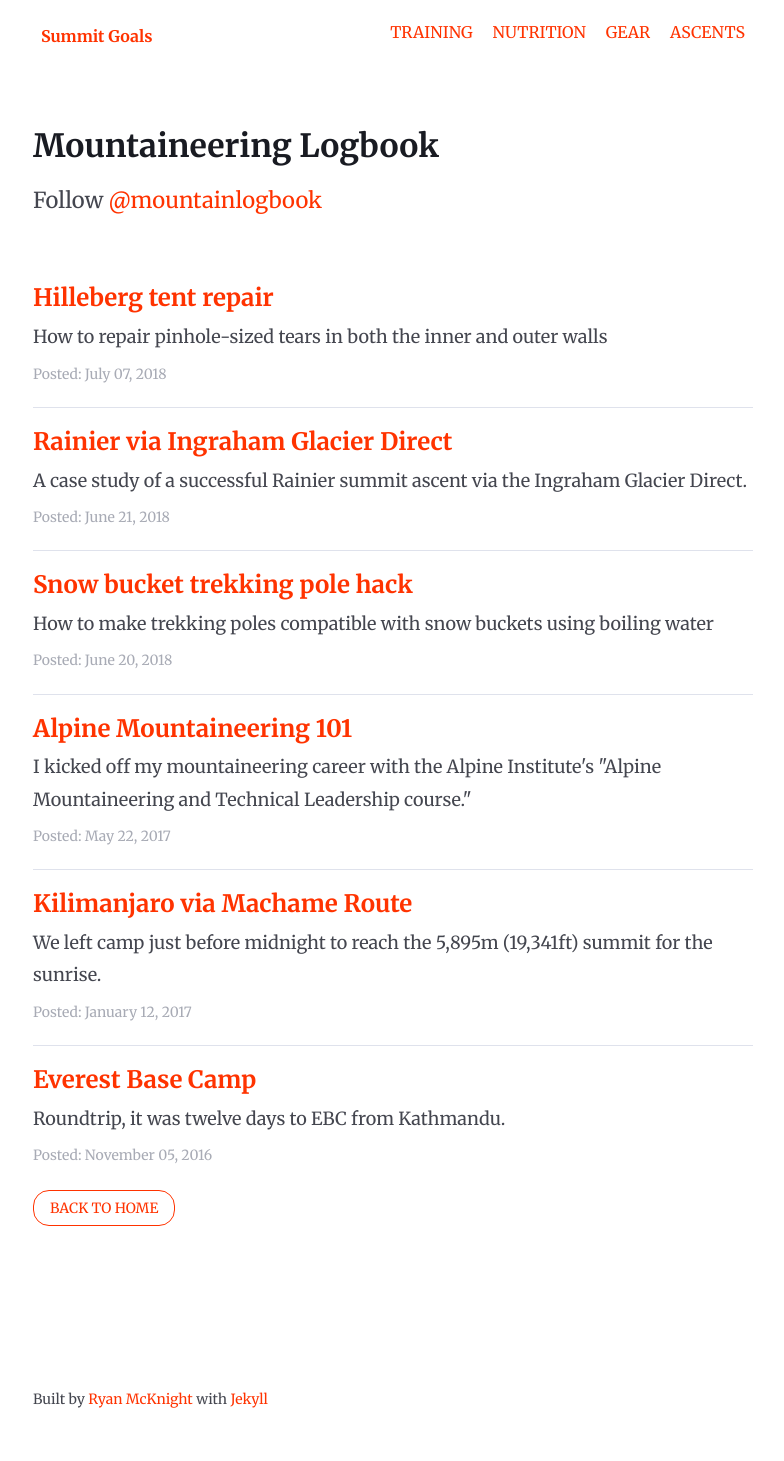
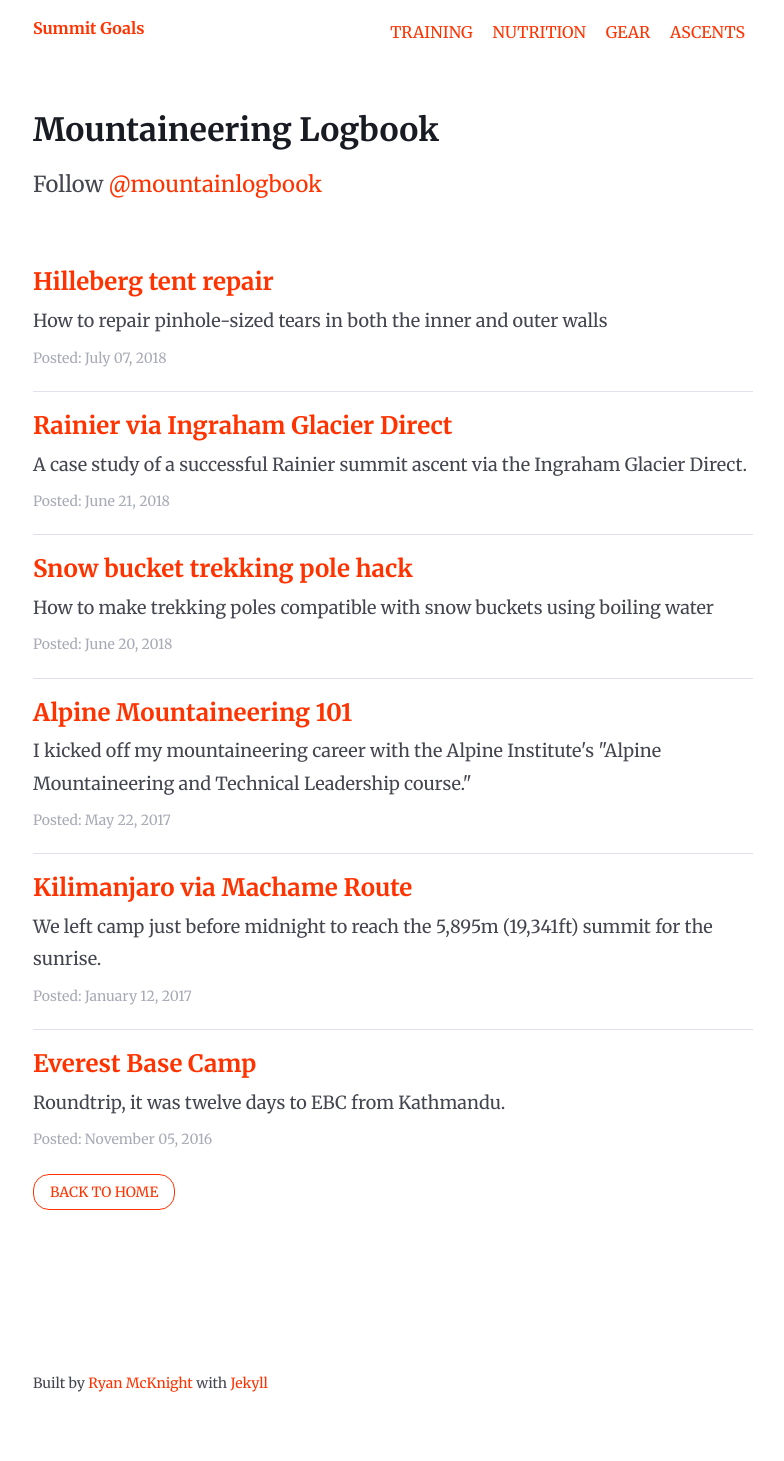
Before and after one commit to mcknightlabs/summitgoals, a Jekyll site: the page built from index.html, in a window 1280 px wide. Shown: the whole page, without its empty margins (247-1031 px from the left). Built offline with Jekyll 4.4.1, drawn with Linux system fonts in a browser that asks for light colours.

Commit message:
updates styling

```diff
--- a/scss/_nav.scss
+++ b/scss/_nav.scss
@@ -60,7 +60,6 @@ header {
 	font-weight: 600;
 	font-family: 'Merriweather', Georgia, serif;
 	line-height: 1.5;
-	padding: .5rem;
 }
 .menu-wrapper {
 	padding: 1rem 0.9375rem;
--- a/stylesheets/app.css
+++ b/stylesheets/app.css
@@ -615,8 +615,7 @@ header {
   text-align: center;
   font-weight: 600;
   font-family: 'Merriweather', Georgia, serif;
-  line-height: 1.5;
-  padding: .5rem; }
+  line-height: 1.5; }
 
 .menu-wrapper {
   padding: 1rem 0.9375rem;
```
Also changed, not shown: 1 other file.
